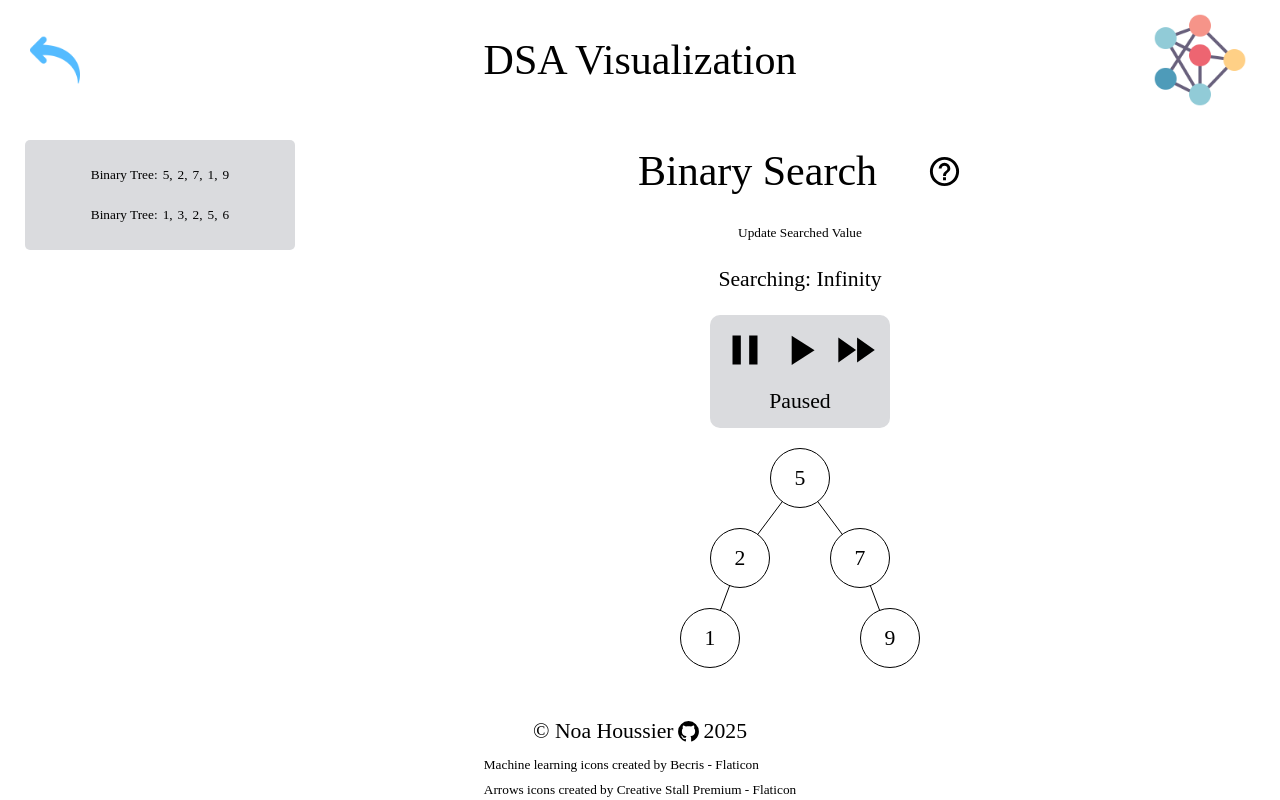
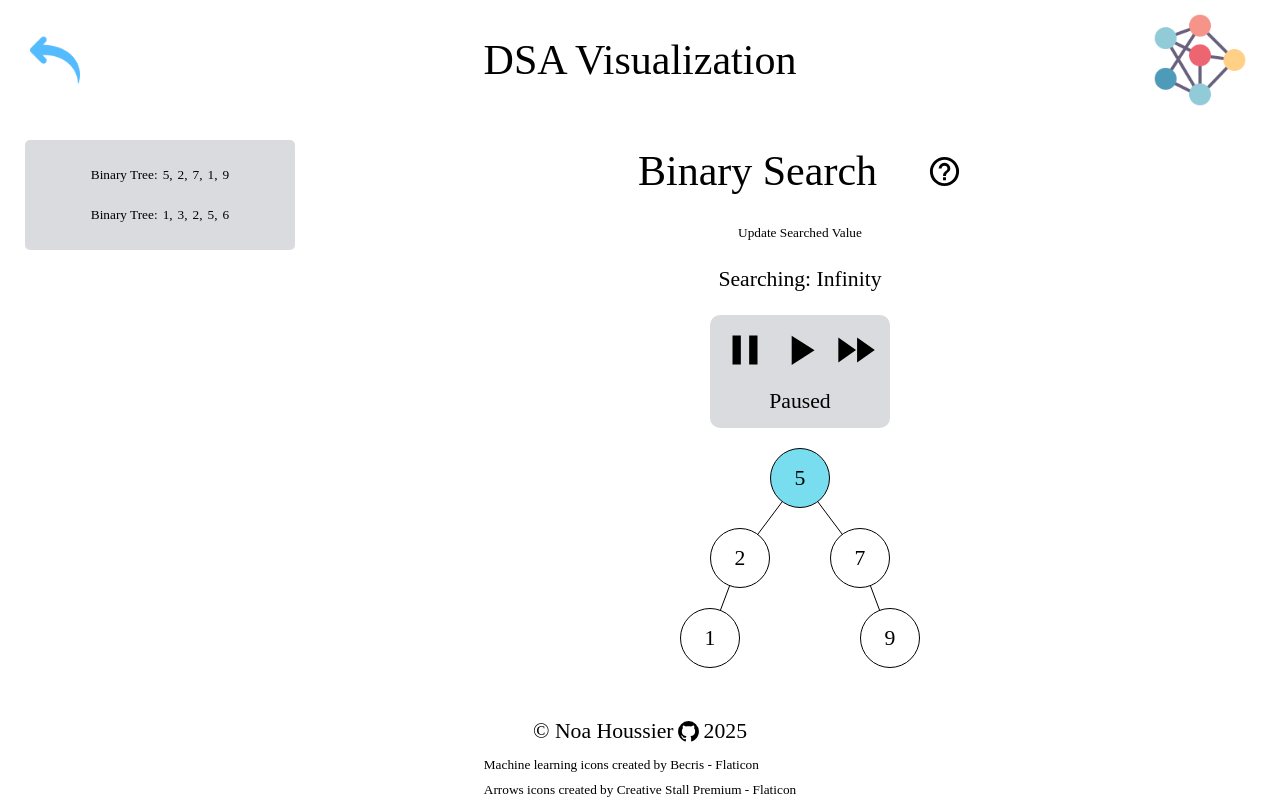
Before and after one commit to NestorNebula/dsa-visualization, a React (Vite) app: page /algorithms/binary-search in a window 1280 px wide. Built offline with nearby package versions, Linux system fonts and the light colour scheme.

Commit message:
feat: add styles to BinarySearchMain page

```diff
--- a/src/pages/algorithms/binary-search/binary-search-main/BinarySearchMain.tsx
+++ b/src/pages/algorithms/binary-search/binary-search-main/BinarySearchMain.tsx
@@ -45,6 +45,33 @@ function BinarySearchMain({ bst }: { bst: BinaryTree }) {
     }
   }, [binarySearch.done]);
 
+  const isHighlighted = (value: number) => {
+    return value === binarySearch.checked?.value && !binarySearch.done;
+  };
+
+  function checkValidity(subtree: typeof bst.root): boolean {
+    if (!subtree) return true;
+    const left = checkValidity(subtree.left);
+    const right = checkValidity(subtree.right);
+    const main = subtree.value !== binarySearch.checked?.value;
+    return left && right && main;
+  }
+
+  const isValid = (value: number) => {
+    if (value === binarySearch.checked?.value) {
+      return true;
+    } else {
+      let node = bst.root;
+      while (node && node.value !== value) {
+        node = node.value > value ? node.left : node.right;
+      }
+      if (node) {
+        const result = checkValidity(node);
+        return !result ? result : undefined;
+      }
+    }
+  };
+
   return (
     <S.BinarySearchMain>
       <DSAHeader
@@ -81,7 +108,7 @@ function BinarySearchMain({ bst }: { bst: BinaryTree }) {
       </OptionsList>
       <S.Search>Searching: {value}</S.Search>
       <SpeedBar status={status} setStatus={updateStatus} />
-      <Prototype tree={bst} />
+      <Prototype tree={bst} isHighlighted={isHighlighted} isValid={isValid} />
     </S.BinarySearchMain>
   );
 }
```
